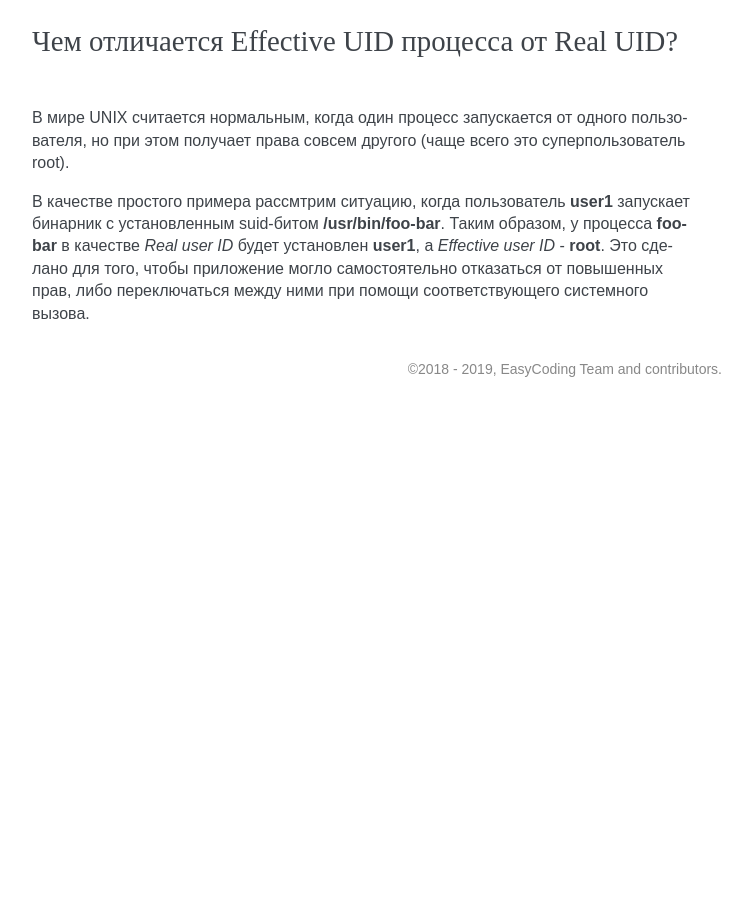
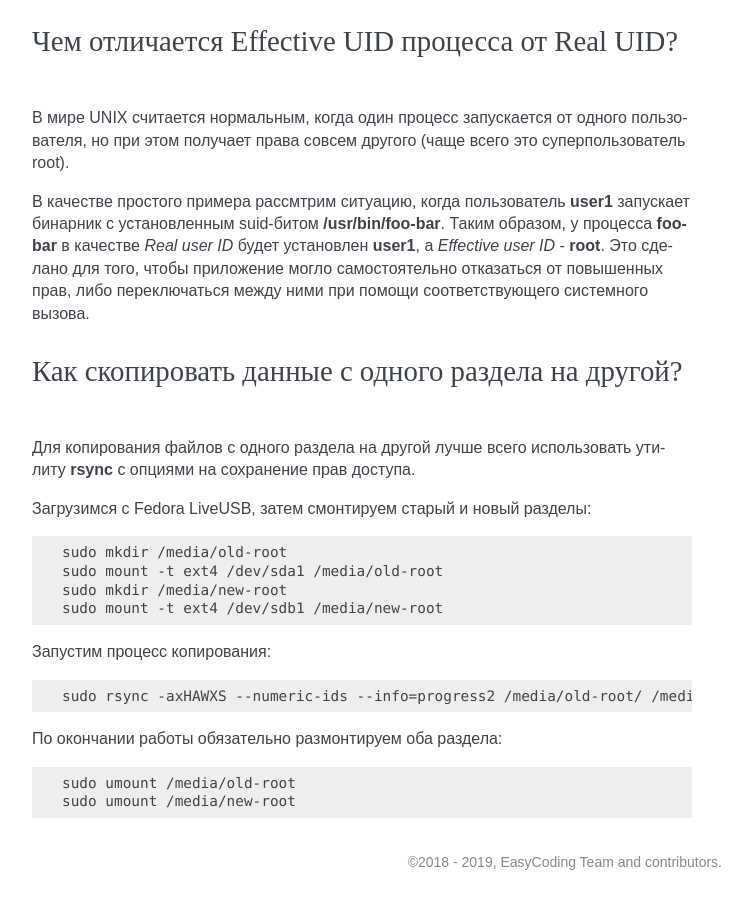
Before and after one commit to RussianFedora/FAQ, a Sphinx documentation site: the page built from source/administration.rst, in a window 1280 px wide and 900 px high, scrolled down 15561 px. Shown: the whole window, without its empty margins (388-1140 px from the left). Built offline with Sphinx 7.4.7, drawn with Linux system fonts in a browser that asks for light colours; before the commit the page ends 15968 px from its top, so only the background shows below that; some of the changed text lies outside the part shown.

Commit message:
Added question about copying data from one partition to another.

```diff
--- a/source/administration.rst
+++ b/source/administration.rst
@@ -909,3 +909,33 @@
 В мире UNIX считается нормальным, когда один процесс запускается от одного пользователя, но при этом получает права совсем другого (чаще всего это суперпользователь root).
 
 В качестве простого примера рассмтрим ситуацию, когда пользователь **user1** запускает бинарник с установленным suid-битом **/usr/bin/foo-bar**. Таким образом, у процесса **foo-bar** в качестве *Real user ID* будет установлен **user1**, а *Effective user ID* - **root**. Это сделано для того, чтобы приложение могло самостоятельно отказаться от повышенных прав, либо переключаться между ними при помощи соответствующего системного вызова.
+
+.. index:: data, copy, rsync
+.. _copying-data:
+
+Как скопировать данные с одного раздела на другой?
+=====================================================
+
+Для копирования файлов с одного раздела на другой лучше всего использовать утилиту **rsync** с опциями на сохранение прав доступа.
+
+Загрузимся с Fedora LiveUSB, затем смонтируем старый и новый разделы:
+
+.. code-block:: text
+
+    sudo mkdir /media/old-root
+    sudo mount -t ext4 /dev/sda1 /media/old-root
+    sudo mkdir /media/new-root
+    sudo mount -t ext4 /dev/sdb1 /media/new-root
+
+Запустим процесс копирования:
+
+.. code-block:: text
+
+    sudo rsync -axHAWXS --numeric-ids --info=progress2 /media/old-root/ /media/new-root/
+
+По окончании работы обязательно размонтируем оба раздела:
+
+.. code-block:: text
+
+    sudo umount /media/old-root
+    sudo umount /media/new-root
--- a/source/installation.rst
+++ b/source/installation.rst
@@ -111,7 +111,7 @@
  1. загрузка с LiveUSB;
  2. создание разделов для новой установки Fedora посредством GParted или любой другой утилиты разбиения дисков;
  3. монтирование старых и новых разделов;
- 4. копирование всех файлов и каталогов со старого накопителя на новый с сохранением прав доступа посредством ``sudo cp`` или ``sudo rsync``;
+ 4. :ref:`копирование всех файлов и каталогов <copying-data>` со старого накопителя на новый с сохранением прав доступа;
  5. редактирование файла ``/etc/fstab`` нового накопителя так, чтобы в нём были указаны UUID новых разделов;
  6. создание в корневом каталоге нового накопителя файла ``/.autorelabel`` для автоматической установки контекста безопасности SELinux;
  7. установка загрузчика (если необходимо).
```
